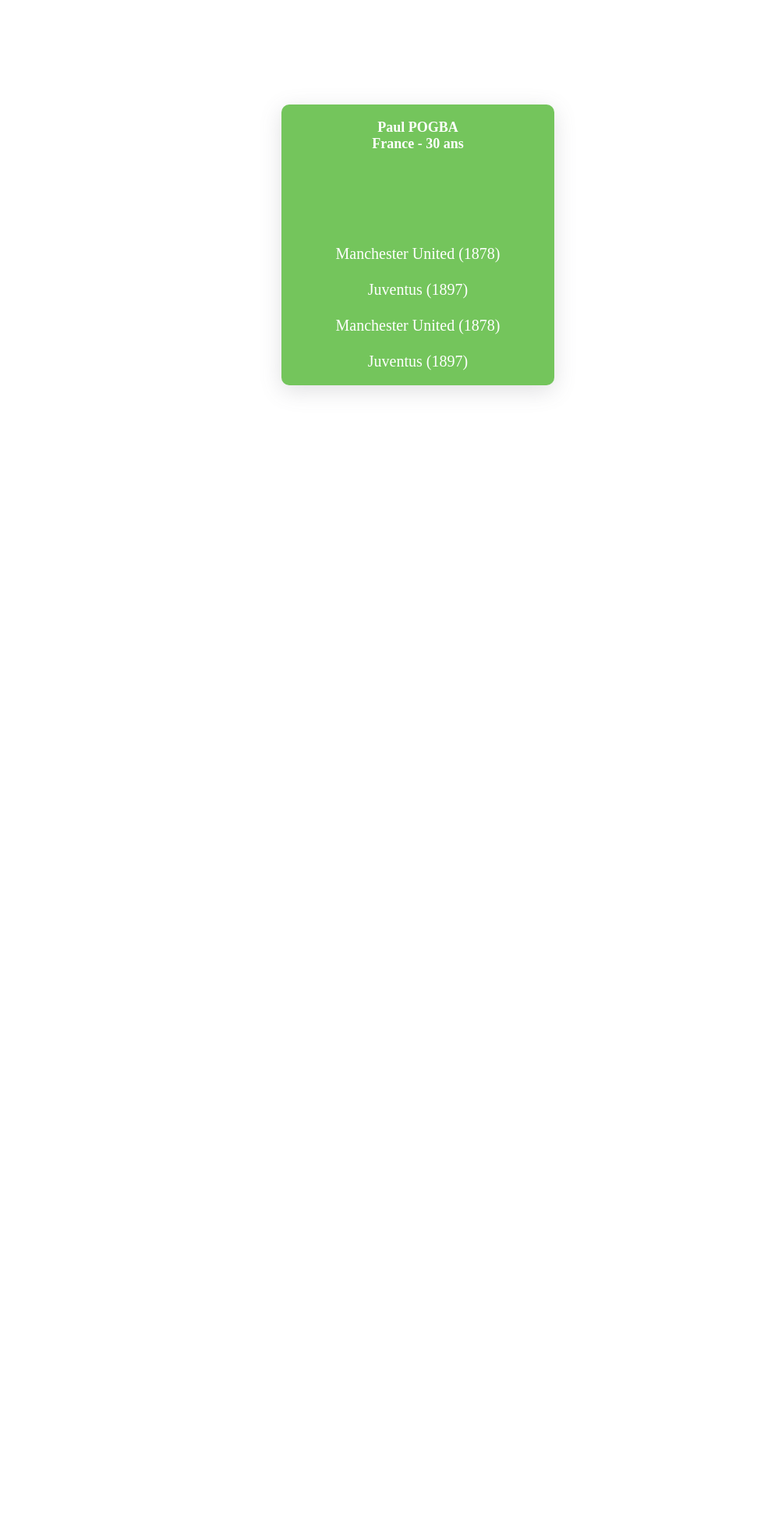
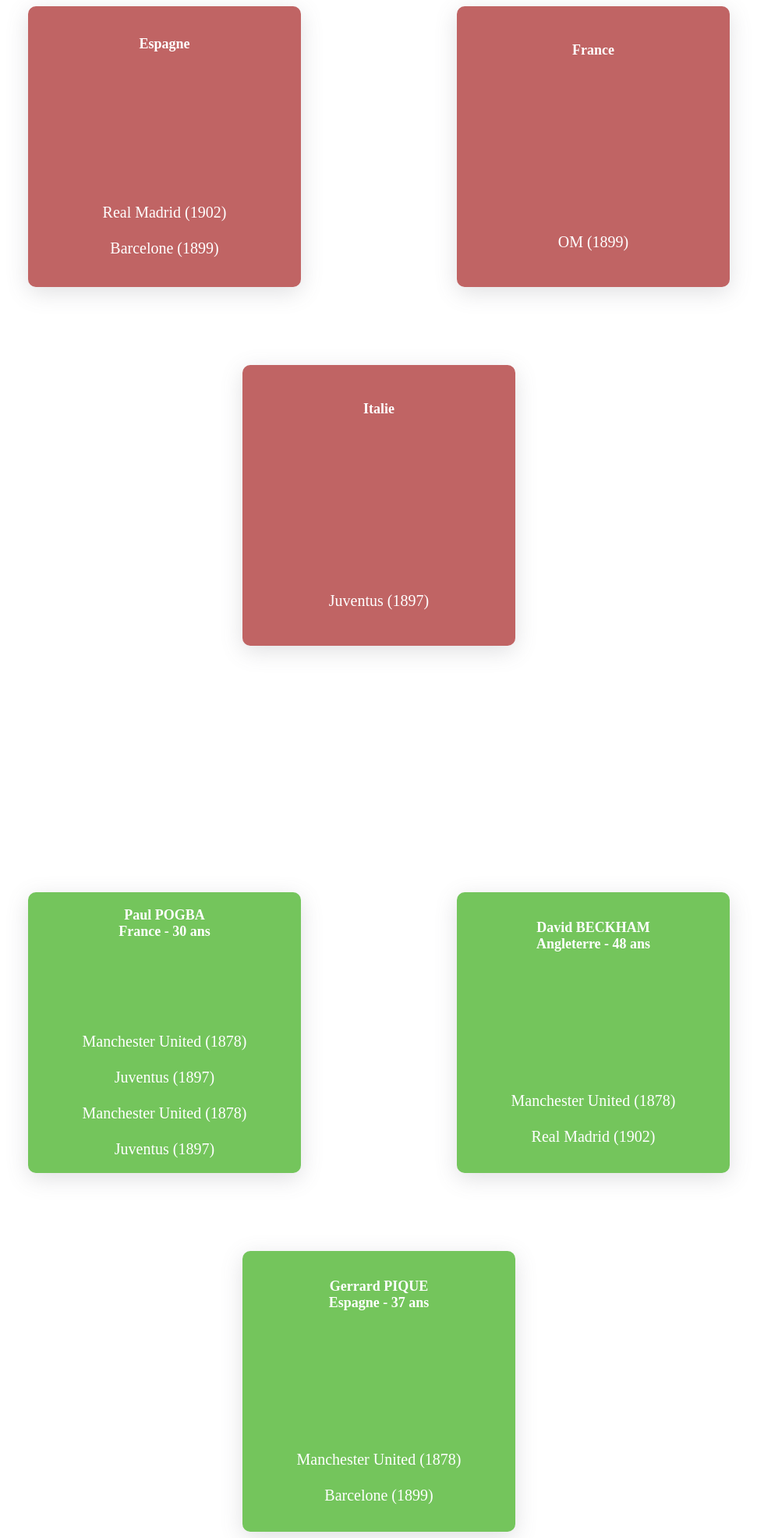
Before and after one commit to MikaRamparany/FootPOO, a PHP site: page / in a window 1280 px wide. Shown: the whole page at 78% size, without its empty margins (104-1075 px from the left). Before the commit the page ends 505 px from the top, so only its background shows below. Run offline with PHP 8.4, Linux system fonts and the light colour scheme.

Commit message:
test affichage info joueur

```diff
--- a/index.php
+++ b/index.php
@@ -56,9 +56,9 @@ $FabioREAL = new Carriere ( $FABIO, $REAL, 2006);
 // var_dump($Espagne);
 
 echo "<section style='display:flex; flex-wrap: wrap; gap:100px; justify-content: center'>";
-// $Espagne -> infoPays();
-// $France -> infoPays();
-// $Italie -> infoPays();
+$Espagne -> infoPays();
+$France -> infoPays();
+$Italie -> infoPays();
 echo "</section> <br> <br> <br> <br> <br> <br> <br> <br";
 
 
@@ -74,5 +74,7 @@ echo " </section> <br> <br> <br> <br> <br> <br";
 
 echo "<section style='display:flex; flex-wrap: wrap; gap:100px; justify-content: center'>";
 $POGBA -> afficherInfosJoueur ();
+$BECKHAM -> afficherInfosJoueur ();
+$PIQUE -> afficherInfosJoueur ();
 
 echo " </section> <br> <br> <br> <br> <br> <br";
```
